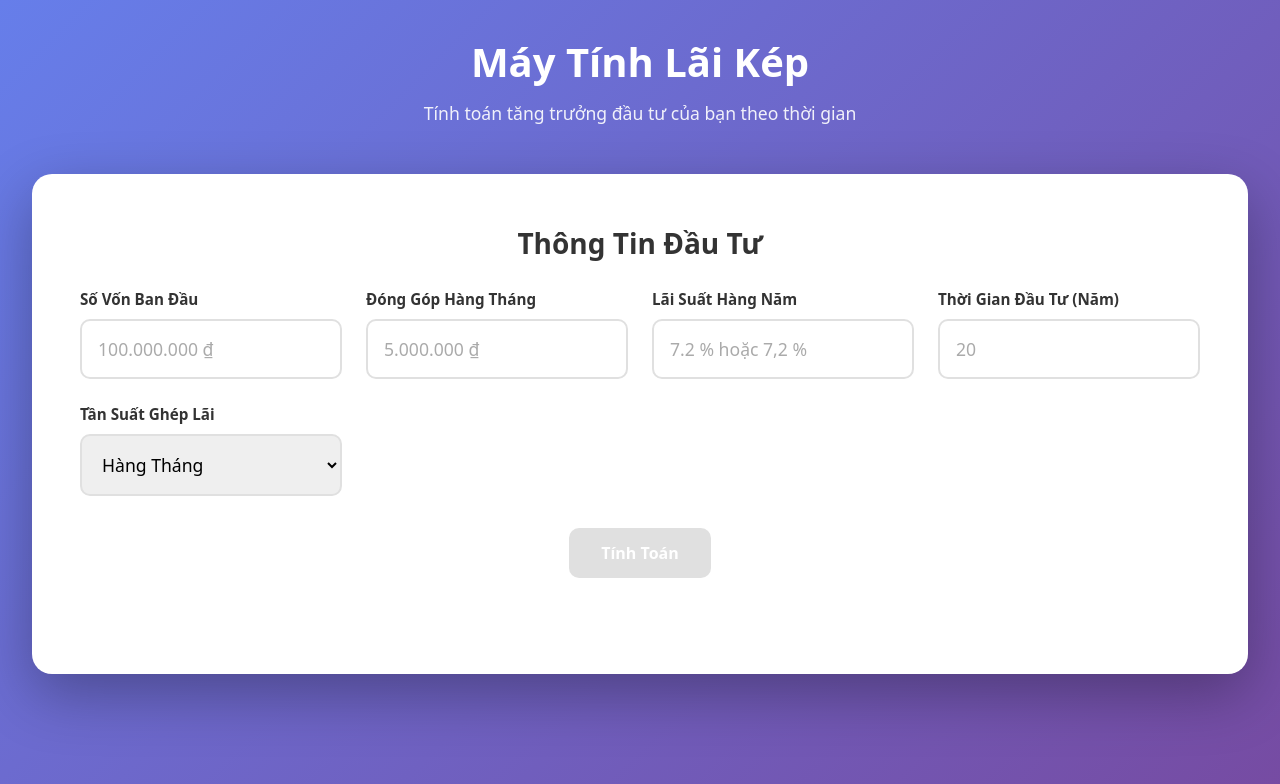
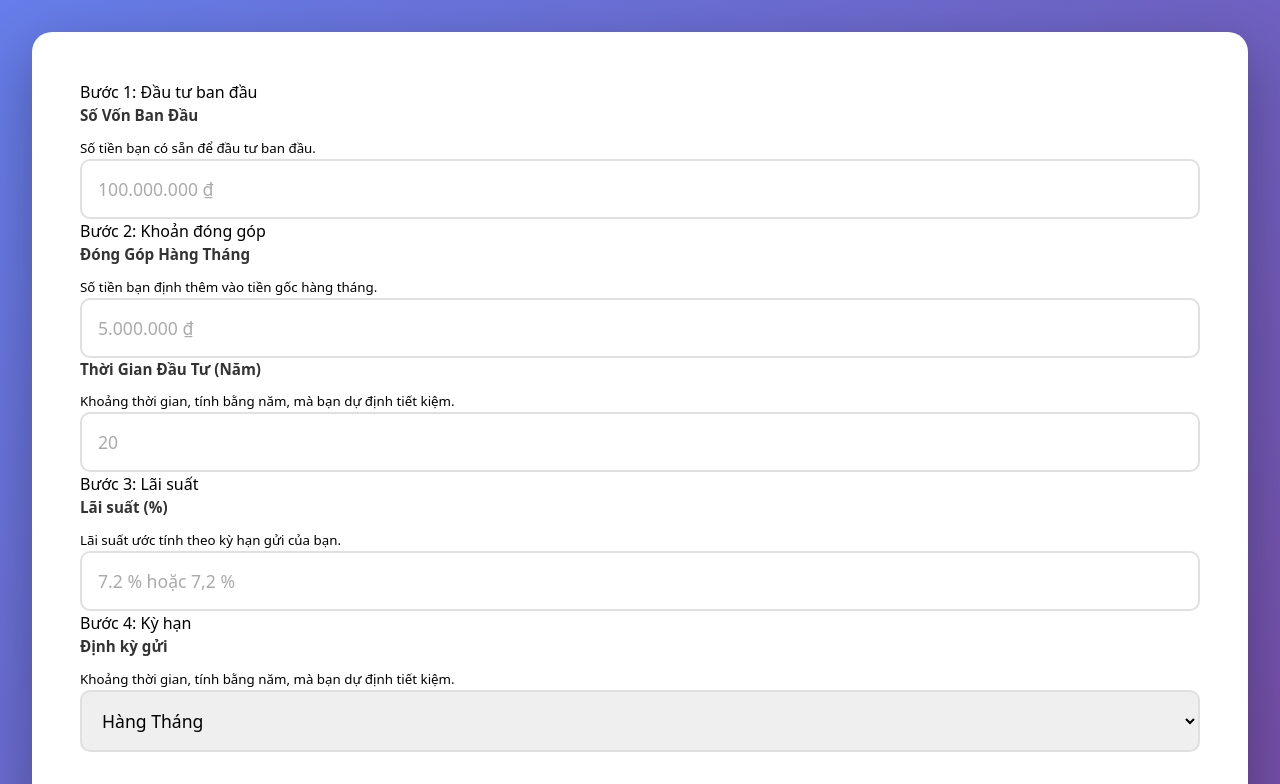
Before and after one commit to binjuhor/compound, a React (Vite) app: page / in a window 1280 px wide. Shown: the top 784 px of the page. Built offline with nearby package versions, Linux system fonts and the light colour scheme.

Commit message:
feat: update feedback for ui

```diff
--- a/src/App.css
+++ b/src/App.css
@@ -45,13 +45,6 @@ header h1 {
   margin-bottom: 1.5rem;
   font-size: 1.75rem;
   text-align: center;
-}
-
-.form-grid {
-  display: grid;
-  grid-template-columns: repeat(auto-fit, minmax(250px, 1fr));
-  gap: 1.5rem;
-  margin-bottom: 2rem;
 }
 
 .input-group {
--- a/src/App.jsx
+++ b/src/App.jsx
@@ -1,4 +1,4 @@
-import { useState } from 'react'
+import { useState, useRef, useEffect } from 'react'
 import { XAxis, YAxis, CartesianGrid, Tooltip, Legend, ResponsiveContainer, Line, LineChart } from 'recharts'
 import './App.css'
 
@@ -12,6 +12,11 @@ function App() {
   })
   const [results, setResults] = useState(null)
   const [showBreakdown, setShowBreakdown] = useState(false)
+
+  const initialInvestmentRef = useRef(null)
+  const monthlyContributionRef = useRef(null)
+  const interestRateRef = useRef(null)
+  const cursorPositionRef = useRef(null)
 
   const formatNumber = (value) => {
     if (!value || value === '' || value === '0') return ''
@@ -35,17 +40,66 @@ function App() {
     return value.replace(/%/g, '').replace(/\s/g, '').replace(',', '.').trim()
   }
 
-  const handleInputChange = (field, value) => {
+  const handleInputChange = (field, value, ref) => {
+    const currentCursorPos = ref?.current?.selectionStart || 0
+
     if (field === 'interestRate') {
       const numericValue = parseInterestRate(value)
       setFormData({ ...formData, [field]: numericValue })
+
+      const digitsBefore = value.slice(0, currentCursorPos).replace(/[^\d.,]/g, '').length
+      const newValue = formatInterestRate(numericValue)
+
+      let newPos = 0
+      let digitCount = 0
+      for (let i = 0; i < newValue.length; i++) {
+        if (/[\d.,]/.test(newValue[i])) digitCount++
+        if (digitCount >= digitsBefore) {
+          newPos = i + 1
+          break
+        }
+      }
+
+      cursorPositionRef.current = { ref, position: newPos || newValue.length }
     } else if (field === 'years') {
       const normalizedValue = value.replace(',', '.')
       setFormData({ ...formData, [field]: normalizedValue })
     } else {
       const numericValue = parseNumber(value)
       setFormData({ ...formData, [field]: numericValue })
+
+      const digitsBefore = value.slice(0, currentCursorPos).replace(/\D/g, '').length
+      const newValue = formatNumber(numericValue)
+
+      let newPos = 0
+      let digitCount = 0
+      for (let i = 0; i < newValue.length; i++) {
+        if (/\d/.test(newValue[i])) digitCount++
+        if (digitCount >= digitsBefore) {
+          newPos = i + 1
+          break
+        }
+      }
+
+      cursorPositionRef.current = { ref, position: newPos || newValue.length }
     }
+  }
+
+  useEffect(() => {
+    if (cursorPositionRef.current) {
+      const { ref, position } = cursorPositionRef.current
+      if (ref?.current) {
+        ref.current.setSelectionRange(position, position)
+      }
+      cursorPositionRef.current = null
+    }
+  })
+
+  const getDisplayValue = (field) => {
+    if (field === 'interestRate') {
+      return formatInterestRate(formData[field])
+    }
+    return formatNumber(formData[field])
   }
 
   const calculateCompoundInterest = () => {
@@ -148,64 +202,80 @@ function App() {
 
   return (
     <div className="app">
-      <header>
-        <h1>Máy Tính Lãi Kép</h1>
-        <p className="subtitle">Tính toán tăng trưởng đầu tư của bạn theo thời gian</p>
-      </header>
-
       <div className="calculator-container">
         <div className="input-section">
-          <h2>Thông Tin Đầu Tư</h2>
-
           <div className="form-grid">
+            <div className="form-heading">Bước 1: Đầu tư ban đầu</div>
             <div className="input-group">
-              <label htmlFor="initialInvestment">Số Vốn Ban Đầu</label>
+              <div>
+                <label htmlFor="initialInvestment">Số Vốn Ban Đầu</label>
+                <small>Số tiền bạn có sẵn để đầu tư ban đầu.</small>
+              </div>
               <input
+                ref={initialInvestmentRef}
                 id="initialInvestment"
-                type="text"
-                value={formatNumber(formData.initialInvestment)}
-                onChange={(e) => handleInputChange('initialInvestment', e.target.value)}
+                type="tel"
+                inputMode="numeric"
+                value={getDisplayValue('initialInvestment')}
+                onChange={(e) => handleInputChange('initialInvestment', e.target.value, initialInvestmentRef)}
                 placeholder="100.000.000 ₫"
               />
             </div>
 
+            <div className="form-heading">Bước 2: Khoản đóng góp</div>
             <div className="input-group">
-              <label htmlFor="monthlyContribution">Đóng Góp Hàng Tháng</label>
+              <div>
+                <label htmlFor="monthlyContribution">Đóng Góp Hàng Tháng</label>
+                <small>Số tiền bạn định thêm vào tiền gốc hàng tháng.</small>
+              </div>
               <input
+                ref={monthlyContributionRef}
                 id="monthlyContribution"
-                type="text"
-                value={formatNumber(formData.monthlyContribution)}
-                onChange={(e) => handleInputChange('monthlyContribution', e.target.value)}
+                type="tel"
+                inputMode="numeric"
+                value={getDisplayValue('monthlyContribution')}
+                onChange={(e) => handleInputChange('monthlyContribution', e.target.value, monthlyContributionRef)}
                 placeholder="5.000.000 ₫"
               />
             </div>
 
             <div className="input-group">
-              <label htmlFor="interestRate">Lãi Suất Hàng Năm</label>
-              <input
-                id="interestRate"
-                type="text"
-                value={formatInterestRate(formData.interestRate)}
-                onChange={(e) => handleInputChange('interestRate', e.target.value)}
-                placeholder="7.2 % hoặc 7,2 %"
-              />
-            </div>
-
-            <div className="input-group">
-              <label htmlFor="years">Thời Gian Đầu Tư (Năm)</label>
+              <div>
+                <label htmlFor="years">Thời Gian Đầu Tư (Năm)</label>
+                <small>Khoảng thời gian, tính bằng năm, mà bạn dự định tiết kiệm.</small>
+              </div>
               <input
                 id="years"
-                type="number"
-                min="1"
-                step="1"
+                type="tel"
+                inputMode="numeric"
                 value={formData.years}
                 onChange={(e) => handleInputChange('years', e.target.value)}
                 placeholder="20"
               />
             </div>
+          <div className="form-heading">Bước 3: Lãi suất</div>
+          <div className="input-group">
+              <div>
+                <label htmlFor="interestRate">Lãi suất (%)</label>
+                <small>Lãi suất ước tính theo kỳ hạn gửi của bạn.</small>
+              </div>
+              <input
+                ref={interestRateRef}
+                id="interestRate"
+                type="tel"
+                inputMode="decimal"
+                value={getDisplayValue('interestRate')}
+                onChange={(e) => handleInputChange('interestRate', e.target.value, interestRateRef)}
+                placeholder="7.2 % hoặc 7,2 %"
+              />
+            </div>
 
+            <div className="form-heading">Bước 4: Kỳ hạn</div>
             <div className="input-group">
-              <label htmlFor="compoundFrequency">Tần Suất Ghép Lãi</label>
+              <div>
+                <label htmlFor="compoundFrequency">Định kỳ gửi</label>
+                <small>Khoảng thời gian, tính bằng năm, mà bạn dự định tiết kiệm.</small>
+              </div>
               <select
                 id="compoundFrequency"
                 value={formData.compoundFrequency}
```
